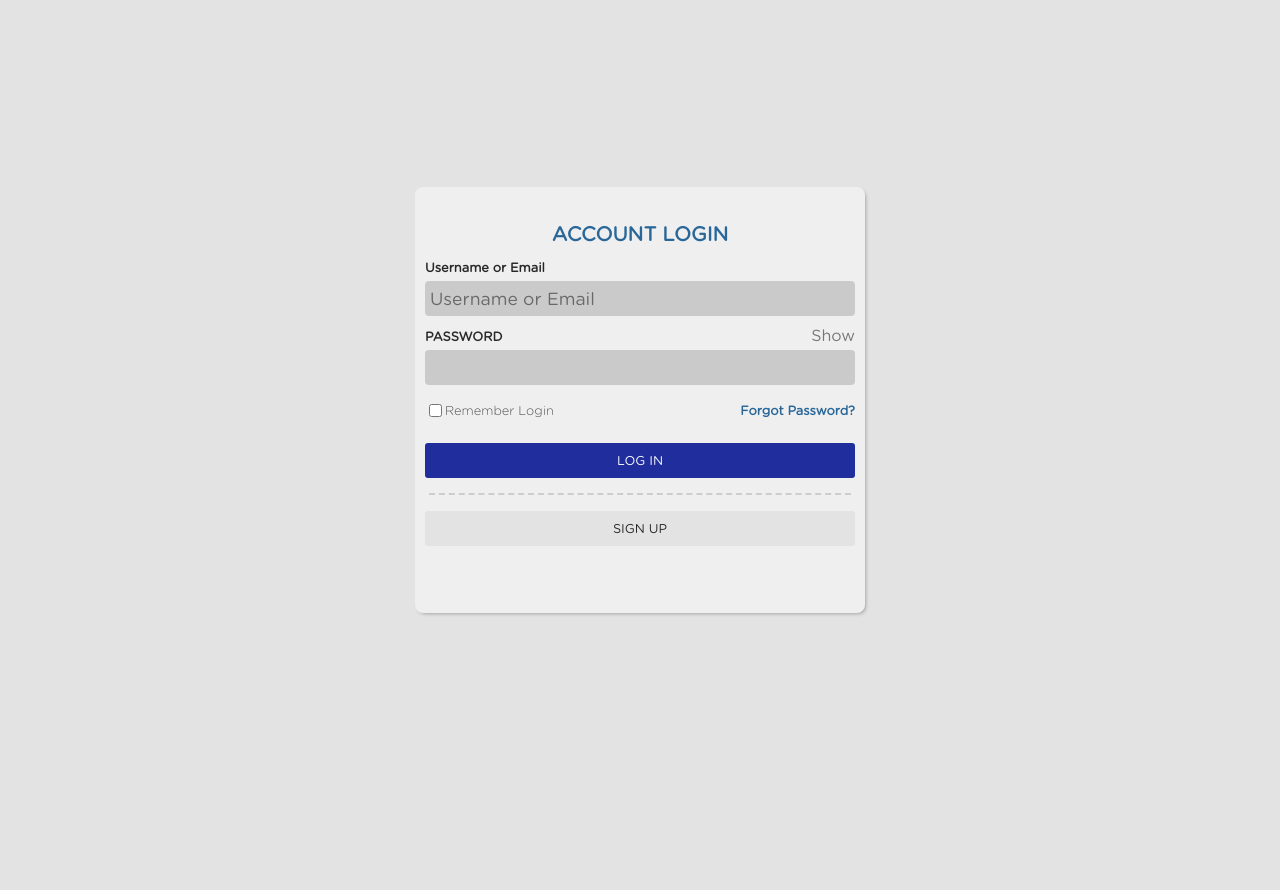
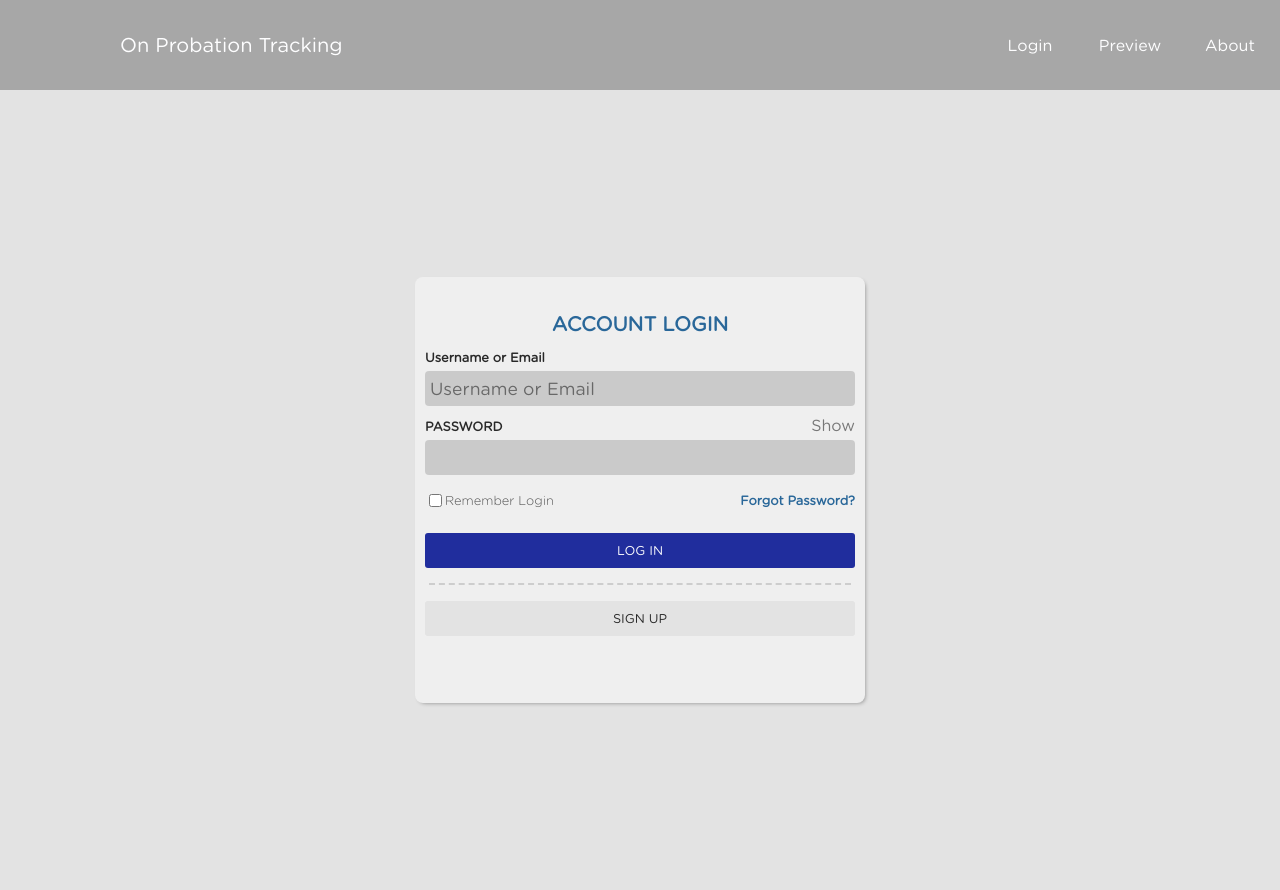
Before and after one commit to ItsAtomTech/UBE-Web-System, a Flask app: page /login in a window 1280 px wide. Before the commit the page ends 615 px from the top, so only its background shows below. Run offline with Flask 3, Linux system fonts and the light colour scheme; data that the repository does not hold is empty.

Commit message:
Pre-made Login/Landing Page

```diff
--- a/website/models.py
+++ b/website/models.py
@@ -14,7 +14,7 @@ class Users(db.Model, UserMixin):
     email = db.Column(db.String(150), unique=True)
     password = db.Column(db.String(150))
     avatar = db.Column(db.String(50))
-    type = db.Column(db.String(50))   # e.g. student, teacher, admin
+    type = db.Column(db.String(50))   # e.g. instructor, dean, associate_dean
     status = db.Column(db.String(50))
     misc = db.Column(db.String(1024))
     date = db.Column(db.DateTime(timezone=True), default=manila_time)
--- a/website/static/css/coloring.css
+++ b/website/static/css/coloring.css
@@ -8,6 +8,7 @@
   --secondary_color: #296799;
   --secondary_color_faded: #29679988;
   --secondary_color_darker: #19237b;
+  --third_color_faded: rgba(0,0,0,0.30);
 
   --secondary_background: #202d9d;
   --accent_color:#D6BC3D;
@@ -68,6 +69,15 @@
 	background-color:var(--secondary_background);
 }
 
+
+.third_background_faded{
+	background-color:var(--third_color_faded);
+
+
+}
+
+
+
 .secondary_background_gradient{
 	background-color:var(--secondary_background);
 	background: #028090;
--- a/website/static/css/daimofuu_titlebar.css
+++ b/website/static/css/daimofuu_titlebar.css
@@ -65,6 +65,85 @@
 
 }
 
+/* Other Styles */
+
+
+
+.logo_title_con{
+	width:100%;
+	min-height:50px;
+	height:100%;
+	max-width:100px;
+	padding:15px;
+	/* border:solid red 1px; */
+
+}
+
+.title_text_big{
+	width:100%;
+	/* border:solid lime 1px; */
+	padding:10px;
+	display:flex;
+	align-items:center;
+	justify-content:flex-start;
+
+
+
+}
+
+.title_text_big > .title_text{
+	/* border:solid red 1px; */
+	padding:10px;
+
+
+}
+
+
+.nav_buttons_top{
+	display:flex;
+	width:100%;
+	/* border:solid white 1px; */
+	max-width:100px;
+	min-height:50px;
+	min-width:300px;
+	flex-direction:row;
+
+}
+
+.nav_buttons_top > .nav_button_entry{
+	width:100%;
+	padding:10px;
+	display:flex;
+	align-items:center;
+	justify-content:center;
+
+}
+
+.pinned.custom_pinned{
+	max-height:60px !important;
+}
+
+
+@media screen and (max-width: 600px){
+	.text_banner{
+		font-size:1.2em;
+
+	}
+	.df_titlebar_main_con{
+
+		flex-wrap:wrap;
+		max-height:150px;
+		overflow:hidden;
+	}
+
+	.nav_buttons_top{
+		max-width:unset;
+	}
+
+}
+
+
+
 
 
 @media screen and (max-width: 400px){
@@ -77,8 +156,16 @@
 	.df_titlebar_main_con{
 
 		min-height:60px;
-		max-height:60px;
+		max-height:150px;
+		overflow:hidden;
 
 	}
 
+	.custom_pinned > .title_text_big{
+		padding-top:0px;
+
+
+	}
+
+
 }
--- a/website/templates/login.html
+++ b/website/templates/login.html
@@ -4,9 +4,50 @@
 
 {% block extra_css %}
 <link id='maine' rel="stylesheet" href="{{ url_for('static', filename='css/log_in.css') }}">
+<link rel="stylesheet" href="{{ url_for('static', filename='css/daimofuu_titlebar.css') }}">
 {% endblock %}
 
 {% block contents %}
+
+
+<div class="df_titlebar_main_con third_background_faded primary_color_invert custom_pinned">
+
+
+	<div class="title_text_big">
+
+		<div class="logo_title_con">
+
+		</div>
+
+		<div class="title_text medium">
+			On Probation Tracking
+		</div>
+
+	</div>
+
+	<div class="nav_buttons_top">
+
+		<div class="nav_button_entry">
+			Login
+		</div>
+
+		<div class="nav_button_entry">
+			Preview
+		</div>
+
+		<div class="nav_button_entry">
+			About
+		</div>
+
+
+
+
+
+	</div>
+
+
+</div>
+
 
 
 <div class="log_in_main_con">
@@ -56,6 +97,7 @@
 
 
 
+<script src="{{ url_for('static', filename='js/daimofuu_titlebar.js') }}"> </script>
 <script src="{{ url_for('static', filename='js/log_in.js') }}"></script>
 
 {% endblock %}
--- a/website/views.py
+++ b/website/views.py
@@ -25,13 +25,13 @@ def home():
     page = 'home'
 
     if not current_user.is_authenticated:
-        return render_template("landing_page.html", user=current_user, page=page)
+        return render_template("login.html", user=current_user, page=page)
 
     if current_user.status != 'confirmed':
         flash(category="warning",message="Please Activate your Account Email")
 
 
-    return render_template("home.html", user=current_user, page=page)
+    return render_template("login.html", user=current_user, page=page)
 
 
 
```
Also changed, not shown: website/templates/landing_page.html (+14 -7 lines), website/static/images/bg_1.png (added), website/static/images/lnu_logo.png (added), 1 other file.
